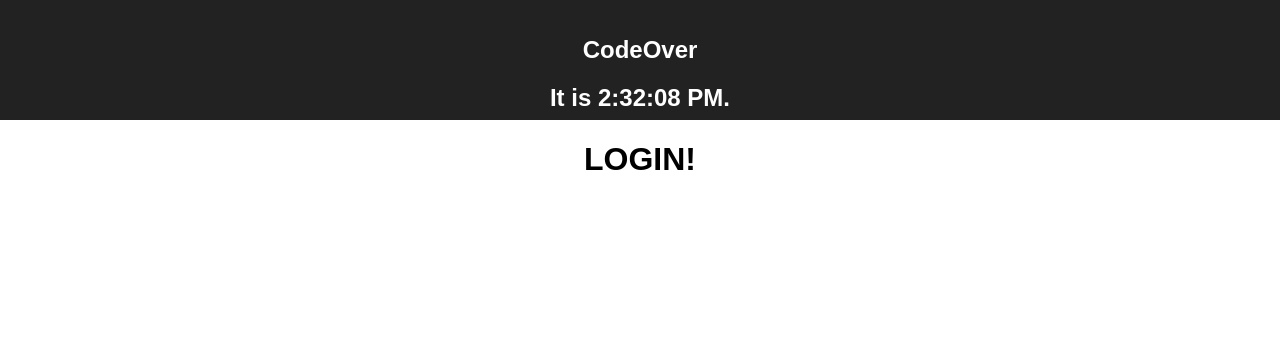
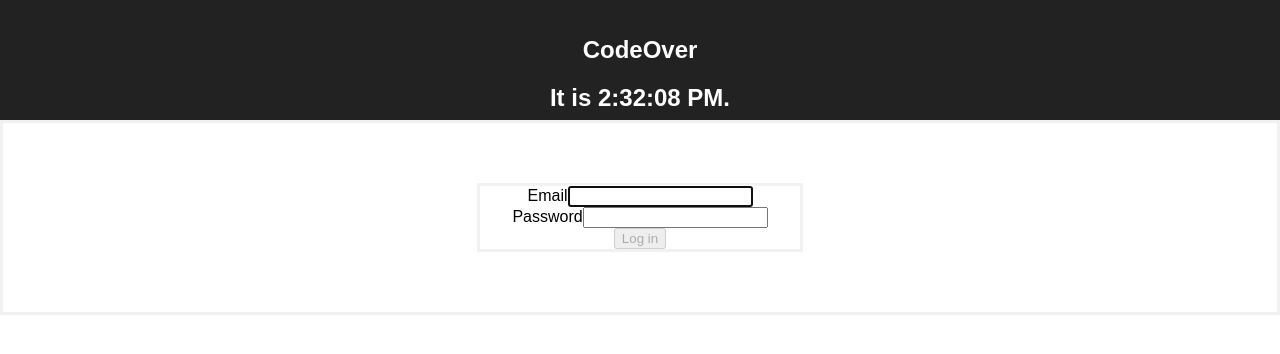
Before and after one commit to cedricvoinnet/CodeOver, a React (Create React App) app in the folder codeover/: page /login in a window 1280 px wide. Shown: the top 354 px of the page. Built offline with nearby package versions, Linux system fonts and the light colour scheme.

Commit message:
login + menu

```diff
--- a/codeover/src/Home/Home.js
+++ b/codeover/src/Home/Home.js
@@ -1,5 +1,12 @@
 import React from "react";
 
-const Home = () => <h1>HOME!</h1>;
+const Home = () => (
+  <div className="App-sidebar">
+    <a href="/">HelloWorld</a>
+    <a href="/">Strlen</a>
+    <a href="/">PutChar</a>
+    <a href="/">Count</a>
+  </div>
+);
 
 export default Home;
--- a/codeover/src/Login/Login.js
+++ b/codeover/src/Login/Login.js
@@ -1,5 +1,77 @@
-import React from "react";
+import React, { Component } from "react";
+import { Button, FormGroup, FormControl, ControlLabel } from "react-bootstrap";
+import { Redirect } from "react-router-dom";
+import "./Login.css";
 
-const Login = () => <h1>LOGIN!</h1>;
+export default class Login extends Component {
+  constructor(props) {
+    super(props);
 
-export default Login;
+    this.state = {
+      email: "",
+      password: ""
+    };
+  }
+
+  login = () => {
+    this.setState({ redirectToReferrer: true });
+  };
+
+  validateForm() {
+    return this.state.email.length > 0 && this.state.password.length > 0;
+  }
+
+  handleChange = event => {
+    this.setState({
+      [event.target.id]: event.target.value
+    });
+  };
+
+  handleSubmit = event => {
+    event.preventDefault();
+  };
+
+  render() {
+    const { from } = { from: { pathname: "/" } };
+    const { redirectToReferrer } = this.state;
+
+    if (redirectToReferrer) {
+      return <Redirect to={from} />;
+    }
+
+    return (
+      <form>
+        <div className="Login">
+          <form onSubmit={this.handleSubmit}>
+            <FormGroup controlId="email" bsSize="large">
+              <ControlLabel>Email</ControlLabel>
+              <FormControl
+                autoFocus
+                type="email"
+                value={this.state.email}
+                onChange={this.handleChange}
+              />
+            </FormGroup>
+            <FormGroup controlId="password" bsSize="large">
+              <ControlLabel>Password</ControlLabel>
+              <FormControl
+                value={this.state.password}
+                onChange={this.handleChange}
+                type="password"
+              />
+            </FormGroup>
+            <Button
+              block
+              bsSize="large"
+              disabled={!this.validateForm()}
+              type="submit"
+              onClick={this.login}
+            >
+              Log in
+            </Button>
+          </form>
+        </div>
+      </form>
+    );
+  }
+}
```
Also changed, not shown: codeover/package.json (+9 -3 lines), codeover/src/App.js (+0 -7 lines), codeover/src/Login.js (deleted, +0 -66 lines), codeover/src/Login/Login.css (renamed from codeover/src/Login.css).
